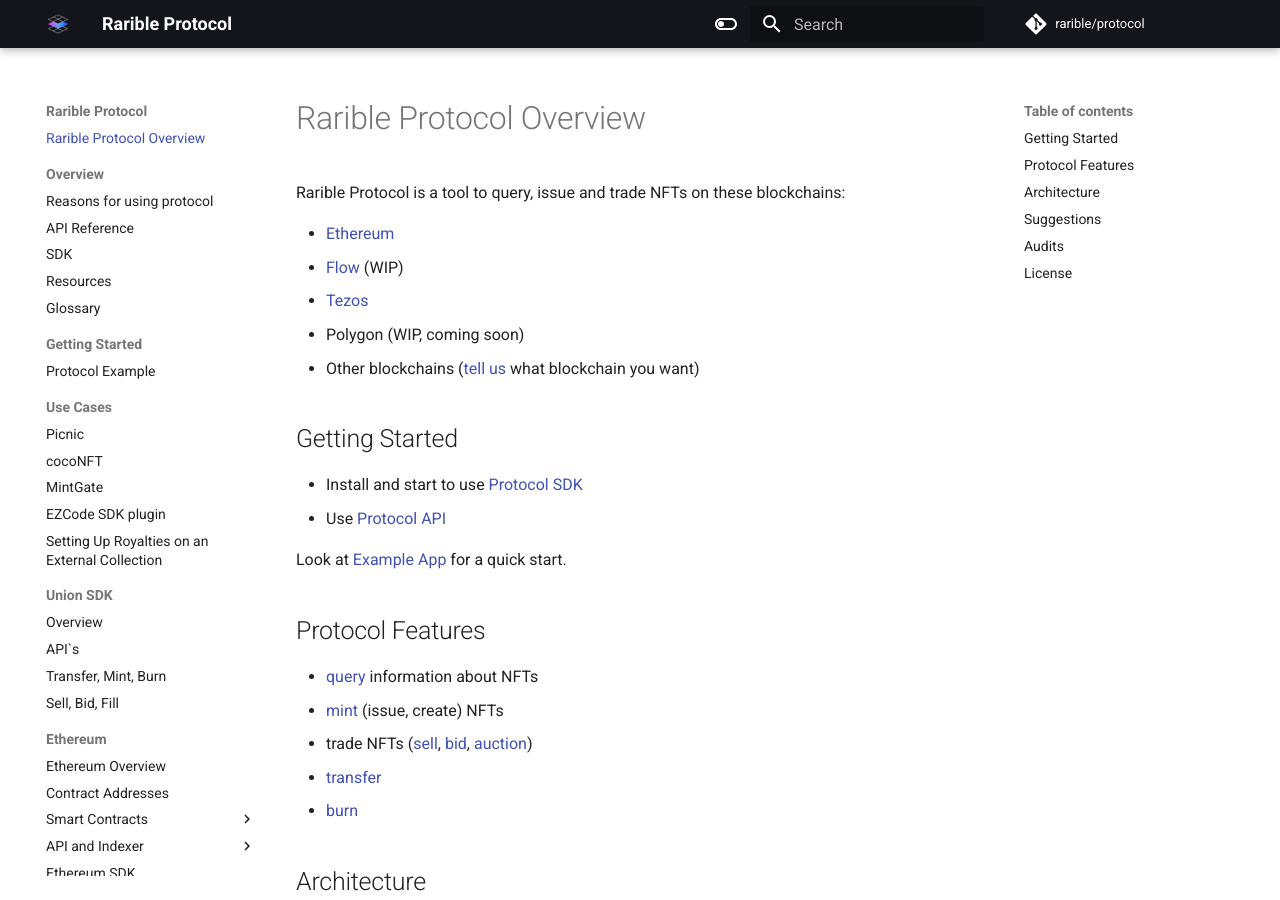
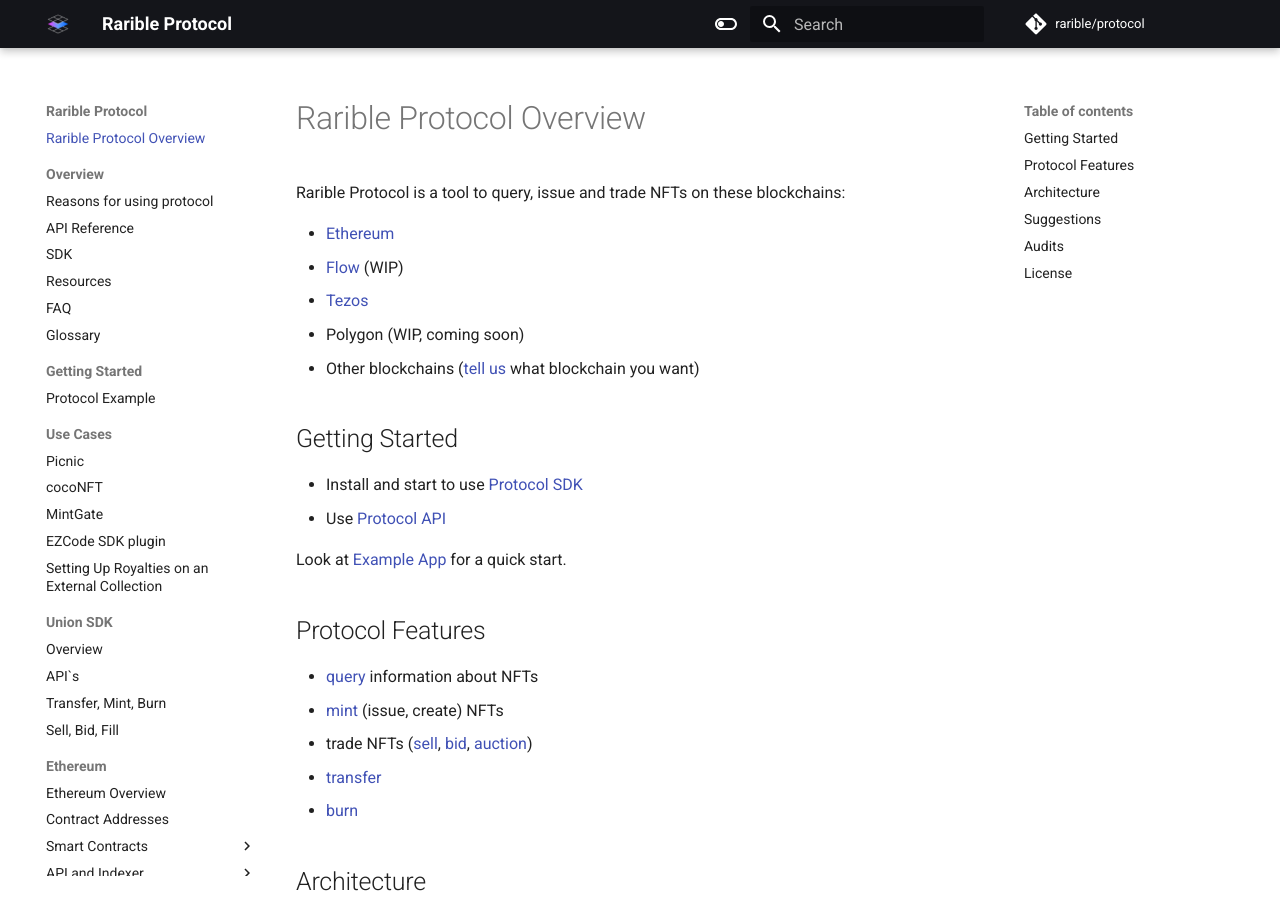
Before and after one commit to rarible/protocol, an MkDocs documentation site: the page built from docs/index.md, in a window 1280 px wide and 900 px high. Built offline with MkDocs 1.6.1 and Material for MkDocs 9.7.7, drawn with Linux system fonts in a browser that asks for light colours; comment, search, counter and statistics services are not loaded.

Commit message:
Add navigation to FAQ page

```diff
--- a/mkdocs.yml
+++ b/mkdocs.yml
@@ -8,6 +8,7 @@
       - 'API Reference': 'overview/api-reference.md'
       - 'SDK': 'overview/union-sdk.md'
       - 'Resources': 'overview/resources.md'
+      - 'FAQ': 'overview/faq.md'
       - 'Glossary': 'overview/glossary.md'
   - 'Getting Started':
       - 'Protocol Example': 'getting-started/protocol-example.md'
```
